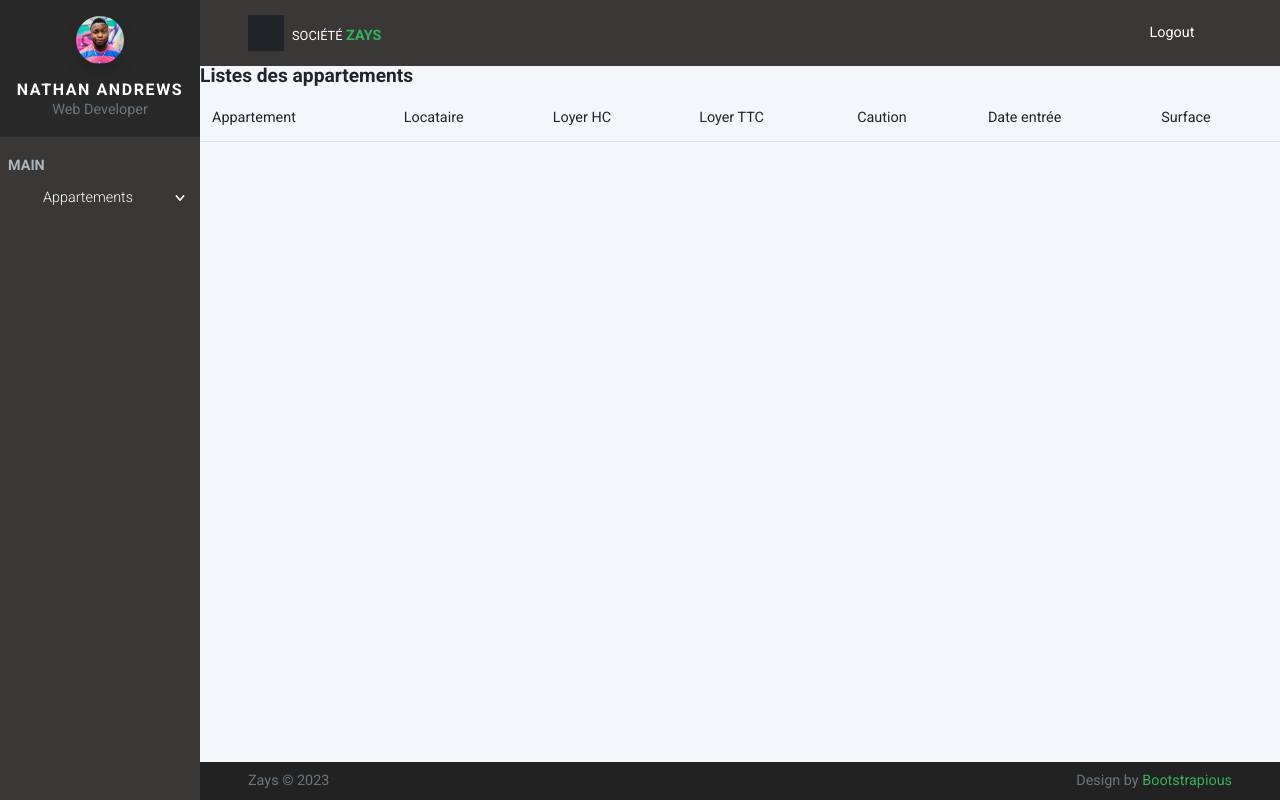
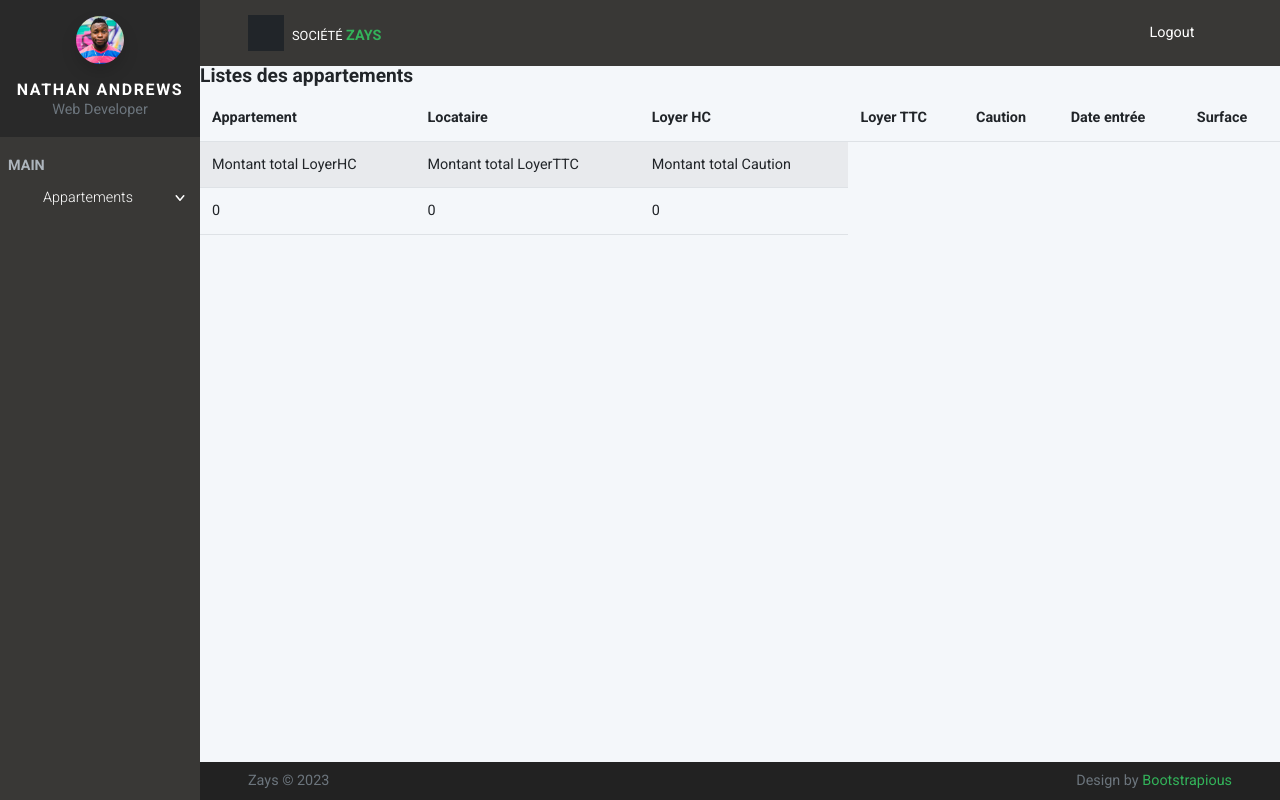
Before and after one commit to ZakinaA/Zays, a Symfony app: template templates/bail/lister.html.twig in a window 1280 px wide. Run offline with Twig, Linux system fonts and the light colour scheme; the template is opened without the code that fills it, so the values that code supplies are empty; some libraries are stand-ins or nearby versions.

Commit message:
affichage des sommes des loyers et cuations

```diff
--- a/templates/bail/lister.html.twig
+++ b/templates/bail/lister.html.twig
@@ -9,13 +9,13 @@
 <table class="table text-sm mb-0 table-striped">
 <thead>
     <tr>
-        <td>Appartement</td>
-        <td>Locataire</td>
-        <td>Loyer HC</td>
-        <td>Loyer TTC</td>
-        <td>Caution</td>
-        <td>Date entrée</td>
-        <td>Surface</td>
+        <td><b>Appartement</b></td>
+        <td><b>Locataire</b></td>
+        <td><b>Loyer HC</b></td>
+        <td><b>Loyer TTC</b></td>
+        <td><b>Caution</b></td>
+        <td><b>Date entrée</b></td>
+        <td><b>Surface</b></td>
     </tr>
 </thead>
 {% for a in pApparts %}
@@ -28,6 +28,8 @@
     <td>{{ a.montantCaution }} {% if a.montantCaution != null %}€{% endif %}</td>
     <td>{{ a.dateDebut|date("d/m/Y") }}</td>
     <td>{{ a.appartement.surface }} {% if a.appartement.surface != null %}m²{% endif %}</td>
+</tr>
+
 {% else %}
 <tr>
 <td>Aucun appartement n'a été trouvé.</td>
@@ -35,9 +37,32 @@
 {% endfor %}
 {% endfor %}
 
-</td>
-    </tr>
-    <tbody>
+<tr>
+    <td> Montant total LoyerHC </td>
+    <td> Montant total LoyerTTC </td>
+    <td> Montant total Caution </td>
+</tr>
+{% set sommeHC = 0 %}
+{% set sommeTTC = 0 %}
+{% set sommeCaution = 0 %}
+<tr>
+    <td>{% for a in pApparts %}
+        {% for l in a.locataires %}
+        {% set sommeHC = sommeHC+a.montantHC%} {% endfor %} {% endfor %}{{sommeHC}}
+    </td>
+
+    <td>{% for a in pApparts %}
+        {% for l in a.locataires %}
+        {% set sommeTTC = sommeTTC+(a.montantHC+a.montantCharges)%} {% endfor %} {% endfor %}{{sommeTTC}}
+    </td>
+
+    <td>{% for a in pApparts %}
+        {% for l in a.locataires %}
+        {% set sommeCaution = sommeCaution+a.montantCaution%} {% endfor %} {% endfor %}{{sommeCaution}}
+
+    </td>
+</tr>
+
 </table>
 
 {% endblock %}
```
